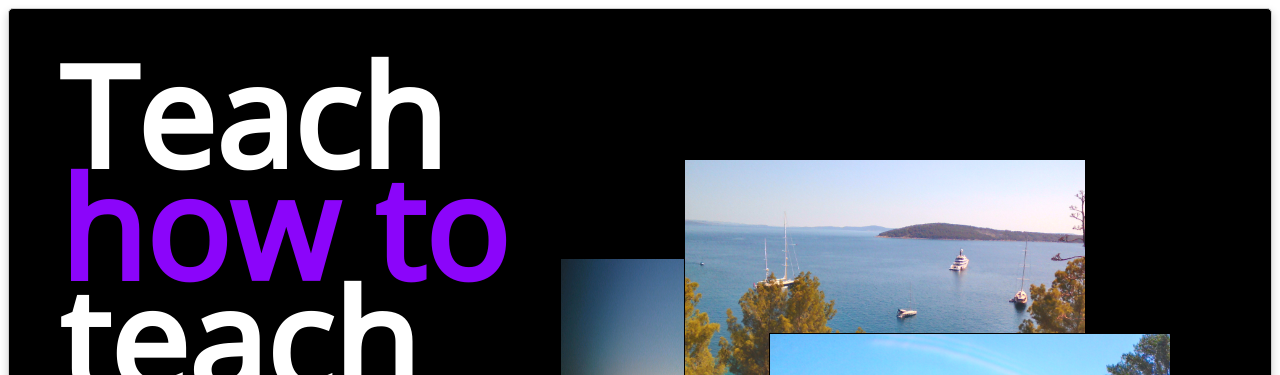
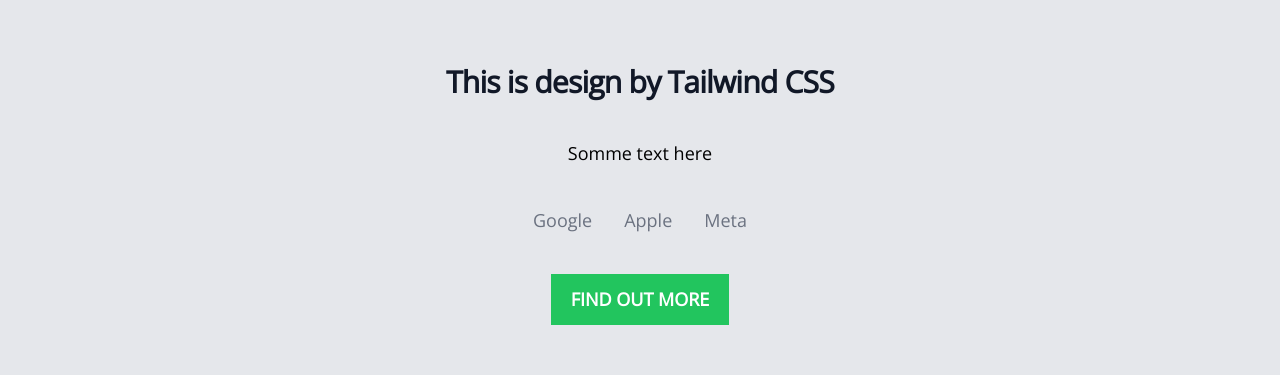
Before and after one commit to ivicakartelo/thunk3, a React (Create React App) app: page / in a window 1280 px wide. Shown: the top 375 px of the page. Built offline with nearby package versions, Linux system fonts and the light colour scheme; no server answers.

Commit message:
Tailwind by script in head of index.html

```diff
--- a/public/index.html
+++ b/public/index.html
@@ -39,6 +39,11 @@
       work correctly both with client-side routing and a non-root public URL.
       Learn how to configure a non-root public URL by running `npm run build`.
     -->
+    <script src="https://cdn.tailwindcss.com"></script>
+    <!--
+      Tailwind CSS https://tailwindcss.com/docs/installation
+    -->
+
     <title>React App</title>
   </head>
   <body>
--- a/src/App.js
+++ b/src/App.js
@@ -11,8 +11,17 @@ import CardCSSFlexOverlap from './template/CardCSSFlexOverlap'
 function App() {
     return (
         <>
+        <div className="h-screen bg-gray-200 py-16">
+            <h1 className="mb-10 text-center text-3xl font-extrabold tracking-tight text-gray-900">This is design by Tailwind CSS</h1>
+            <p className="text-center">Somme text here</p>
+            <ul className="pt-10 text-center">
+                <li className="mx-4 inline text-gray-500">Google</li>
+                <li className="mx-4 inline text-gray-500">Apple</li>
+                <li className="mx-4 inline text-gray-500">Meta</li>
+            </ul>
+            <button className="mx-auto mt-10 block bg-green-500 px-5 py-3 font-bold uppercase text-white">Find out more</button>
+        </div>
         <CardCSSFlexOverlap />
-
         <ButtonAppBar />
         <div className='container'>
             <div className='distance'>
```
